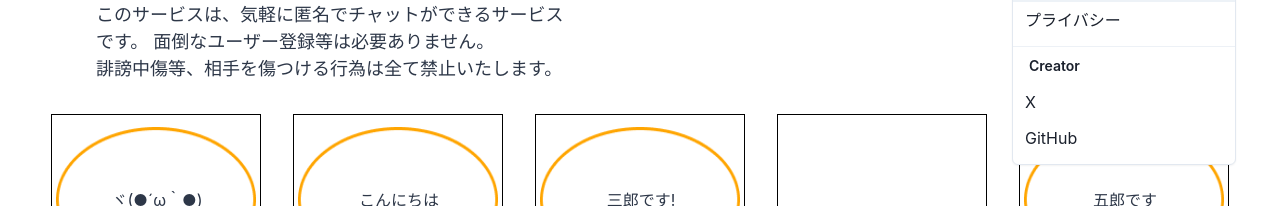
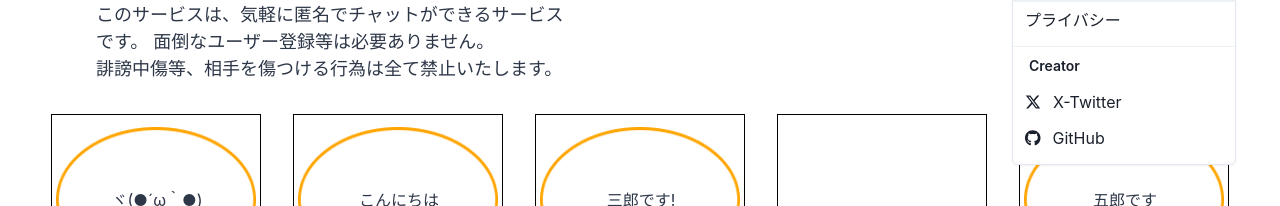
Before and after one commit to hattoriryuki/talkin, a React (Create React App) app: page / in a window 1280 px wide. Both pictures are taken after a click on the button 1220 px from the left and 30 px from the top of the page. Shown: the part 134-340 px from the top of the page. Built offline with nearby package versions, Linux system fonts and the light colour scheme; no server answers; the database is empty.

Commit message:
change: ハンバーガーメニューにFont Awesomeを適用

```diff
--- a/src/components/organisms/HamburgerMenu.tsx
+++ b/src/components/organisms/HamburgerMenu.tsx
@@ -8,10 +8,13 @@ import {
   MenuList,
 } from "@chakra-ui/menu";
 import { useDisclosure } from "@chakra-ui/hooks";
+import { FontAwesomeIcon } from "@fortawesome/react-fontawesome";
+import { faXTwitter, faGithub } from "@fortawesome/free-brands-svg-icons";
 
 import { PrimaryModal } from "./PrimaryModal";
 import { TermsContent } from "../atoms/TermsContent";
 import { PrivacyContent } from "../atoms/PrivacyContent";
+import { Text } from "@chakra-ui/layout";
 
 export const HamburgerMenu = () => {
   const {
@@ -39,8 +42,14 @@ export const HamburgerMenu = () => {
           </MenuGroup>
           <MenuDivider />
           <MenuGroup title="Creator">
-            <MenuItem>X</MenuItem>
-            <MenuItem>GitHub</MenuItem>
+            <MenuItem>
+              <FontAwesomeIcon icon={faXTwitter} />
+              <Text ml={3}>X-Twitter</Text>
+            </MenuItem>
+            <MenuItem>
+              <FontAwesomeIcon icon={faGithub} />
+              <Text ml={3}>GitHub</Text>
+            </MenuItem>
           </MenuGroup>
         </MenuList>
       </Menu>
```
